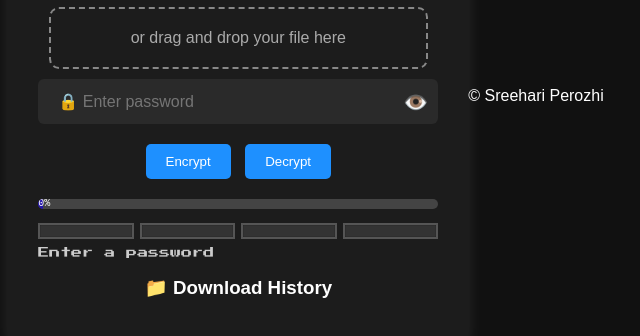
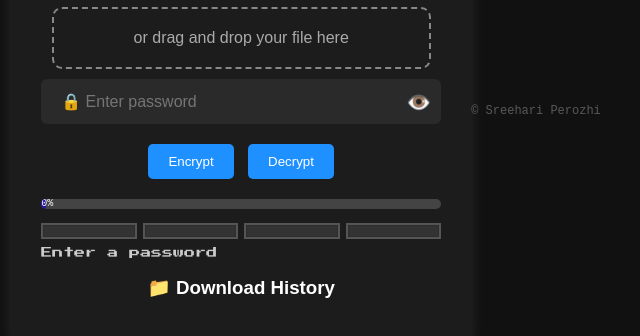
Before and after one commit to sreehariperozhi/SEKURE, a plain HTML site: page index.html in a window 1280 px wide. Shown: the part 304-640 px from the top of the page, without its empty margins (334-974 px from the left). Drawn offline with Linux system fonts and the light colour scheme.

Commit message:
style.css

```diff
--- a/style.css
+++ b/style.css
@@ -214,3 +214,11 @@ button {
 .strength-label:hover::after {
   opacity: 1;
 }
+.site-footer {
+  margin-top: 30px;
+  font-size: 12px;
+  color: #888;
+  text-align: center;
+  font-family: monospace;
+  opacity: 0.6;
+}
```
